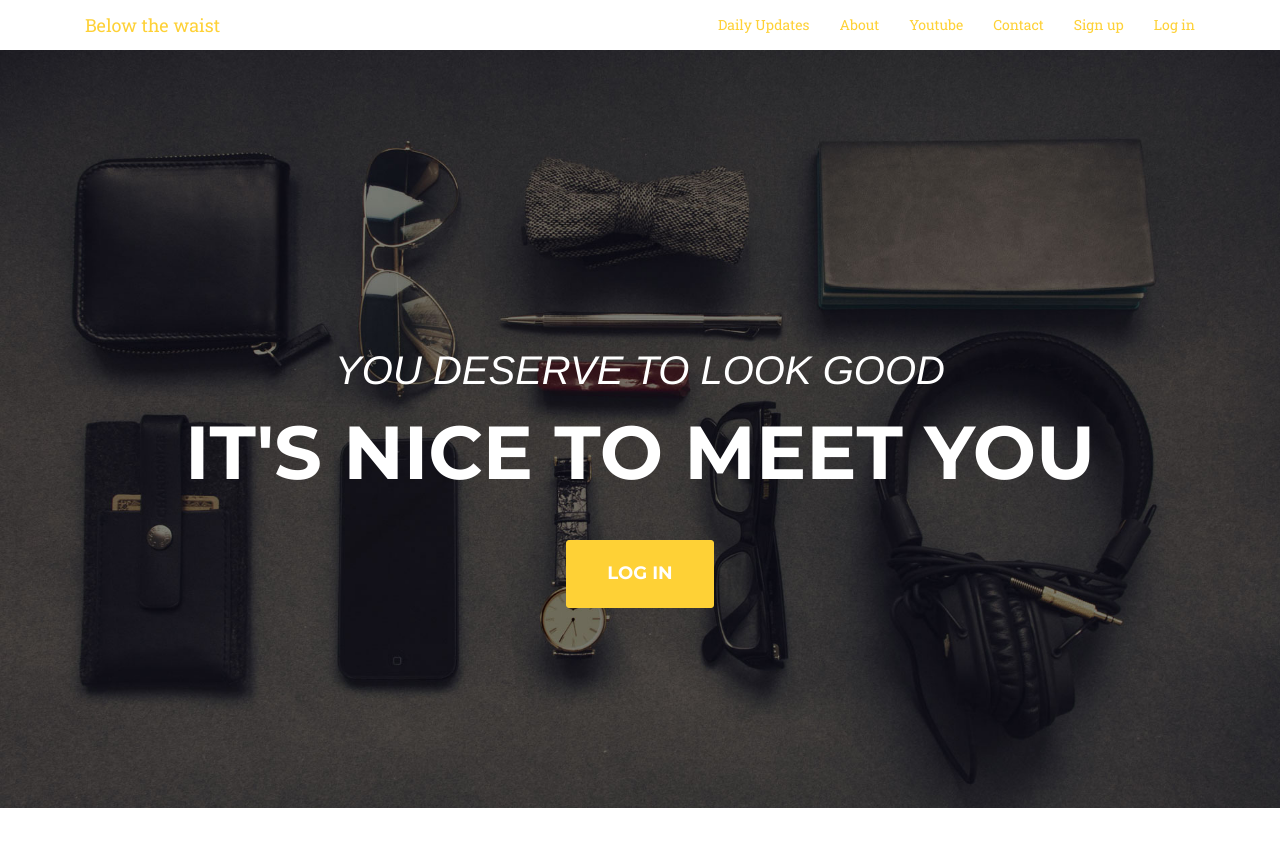
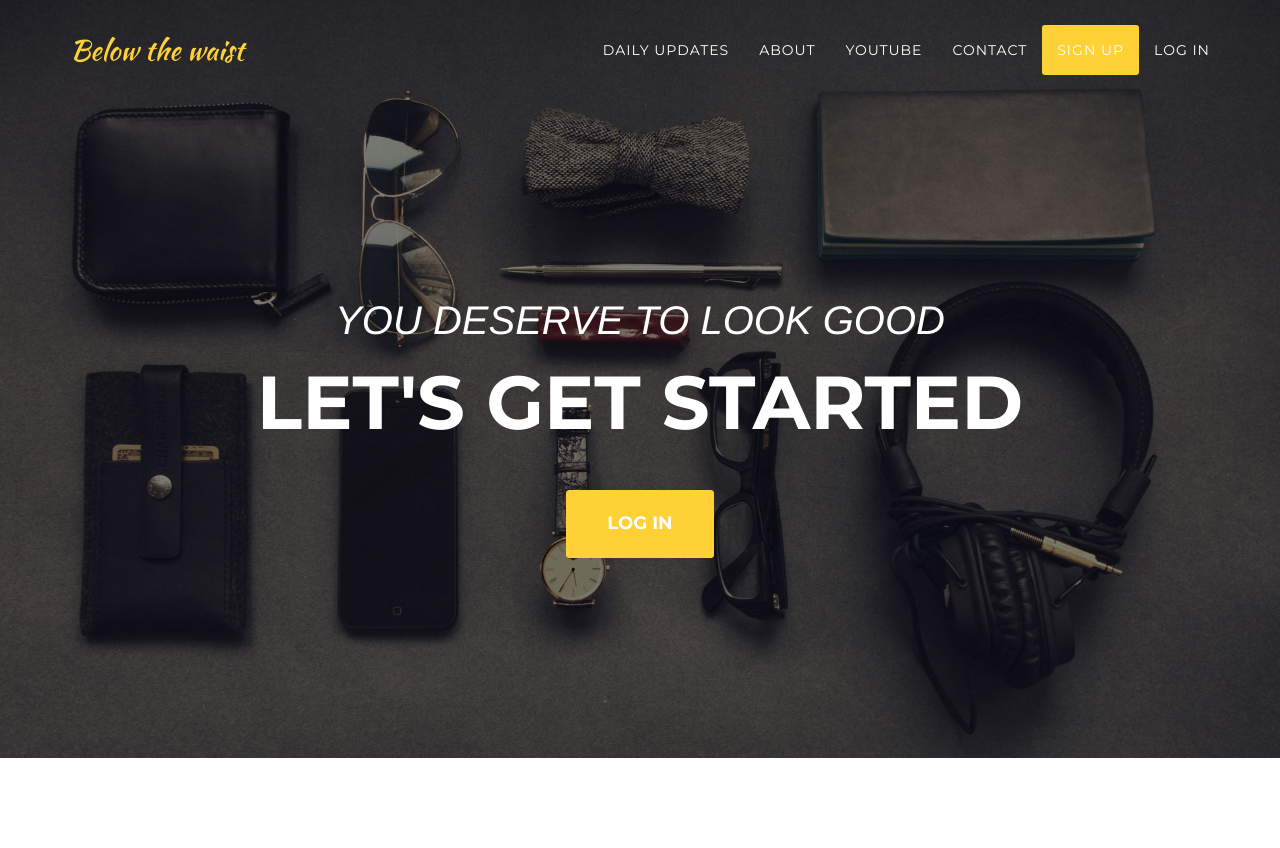
Before and after one commit to Rish95/ITLH-Group-1, a CodeIgniter app: page /user/index.php/user/store_form in a window 1280 px wide. Shown: the top 848 px of the page. Run offline with CodeIgniter, Linux system fonts and the light colour scheme; data that the repository does not hold is empty; some libraries are stand-ins or nearby versions; some web fonts are replaced.

Commit message:
CHANGES 1.3

```diff
--- a/application/views/user/store_form.php
+++ b/application/views/user/store_form.php
@@ -35,7 +35,7 @@
 		}
 		?>
 
-
+             <nav id="mainNav" class="navbar navbar-default navbar-custom navbar-fixed-top">
 		   <div class="container">
             <!-- Brand and toggle get grouped for better mobile display -->
             <div class="navbar-header page-scroll">
@@ -82,7 +82,7 @@
         <div class="container">
             <div class="intro-text">
                 <div class="intro-lead-in">YOU DESERVE TO LOOK GOOD</div>
-                <div class="intro-heading">It's Nice To Meet You</div>
+                <div class="intro-heading">LET'S GET STARTED</div>
                 <a href="#login" class="page-scroll btn btn-xl">Log In</a>
             </div>
         </div>
```
